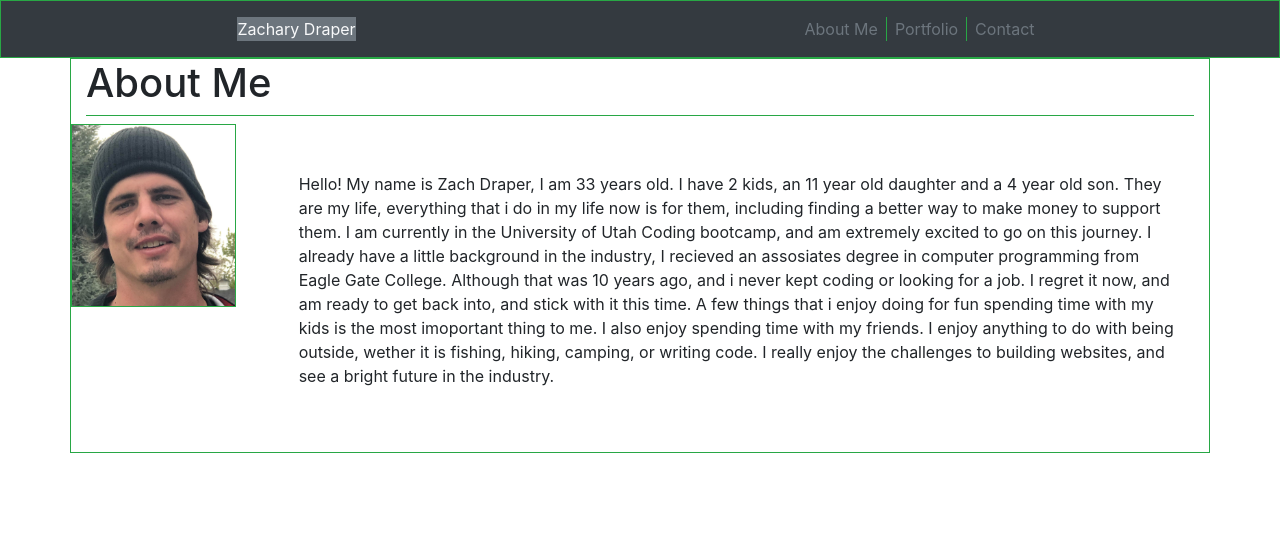
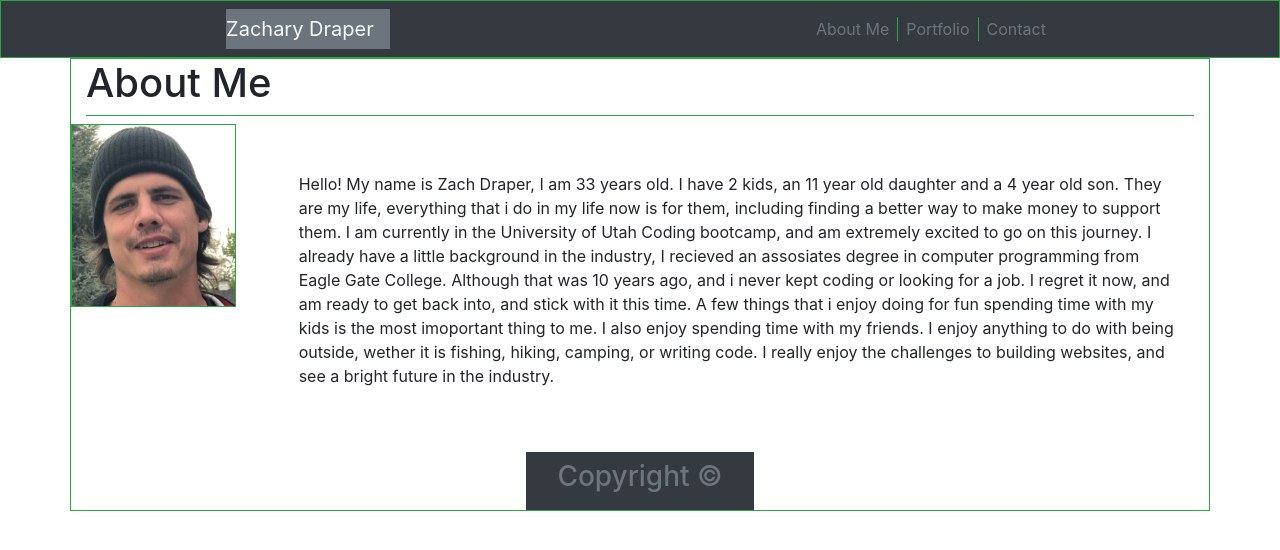
Before and after one commit to Ic3man85/Bootstrap-Portfolio, a plain HTML site: page index.html in a window 1280 px wide. Drawn offline with nearby package versions, Linux system fonts and the light colour scheme.

Commit message:
working on about me

```diff
--- a/index.html
+++ b/index.html
@@ -13,9 +13,9 @@
 <body>
 
     <nav class="navbar bg-dark border border-success">
-
-        <a href="index.html" class="mx-auto text-light bg-secondary text-center width-100">Zachary Draper</a>
-
+        <div class="mx-auto bg-secondary">
+            <a href="index.html" class="navbar-brand text-light">Zachary Draper</a>
+        </div>
         <ul class="navbar-nav nav flex-row mx-auto">
             <li class="nav-item"><a href="index.html" class="nav-link text-secondary p-2">About Me</a></li><span class="border-right border-success mt-2 mb-2"></span></li>
             <li class="nav-item"><a href="portfolio.html" class="nav-link text-secondary p-2">Portfolio</a></li><span class="border-right border-success mt-2 mb-2"></span></li>
@@ -26,11 +26,11 @@
 
 
     <div class="container container-fluid border border-success navbar-expand">
-        <div class="row justify-content-center">
+        <div class="row">
             <div class="col-sm-12">
                 <h1 class="header-text pb-2 mx-auto border-bottom border-success">About Me</h1>
             </div>
-            <div class="row">
+            <div class="row justify-content-center">
                 <div class="col-sm-5 col-lg-2 col-md-3">
                     <img class="img-fluid max-width-100 height-auto border border-success" src="assets/images/me2.jpg" alt="">
                 </div>
@@ -43,12 +43,22 @@
                     </p>
                 </div>
 
+                <div class="navbar navbar-fixed-bottom bg-dark justify-content-center">
+                    <div class="container-fluid">
+                        <h3 class="text-secondary">Copyright &copy;</h3>
+                    </div>
+                </div>
+
+
+
             </div>
 
         </div>
 
 
 
+
+
 </body>
 
 </html>
```
